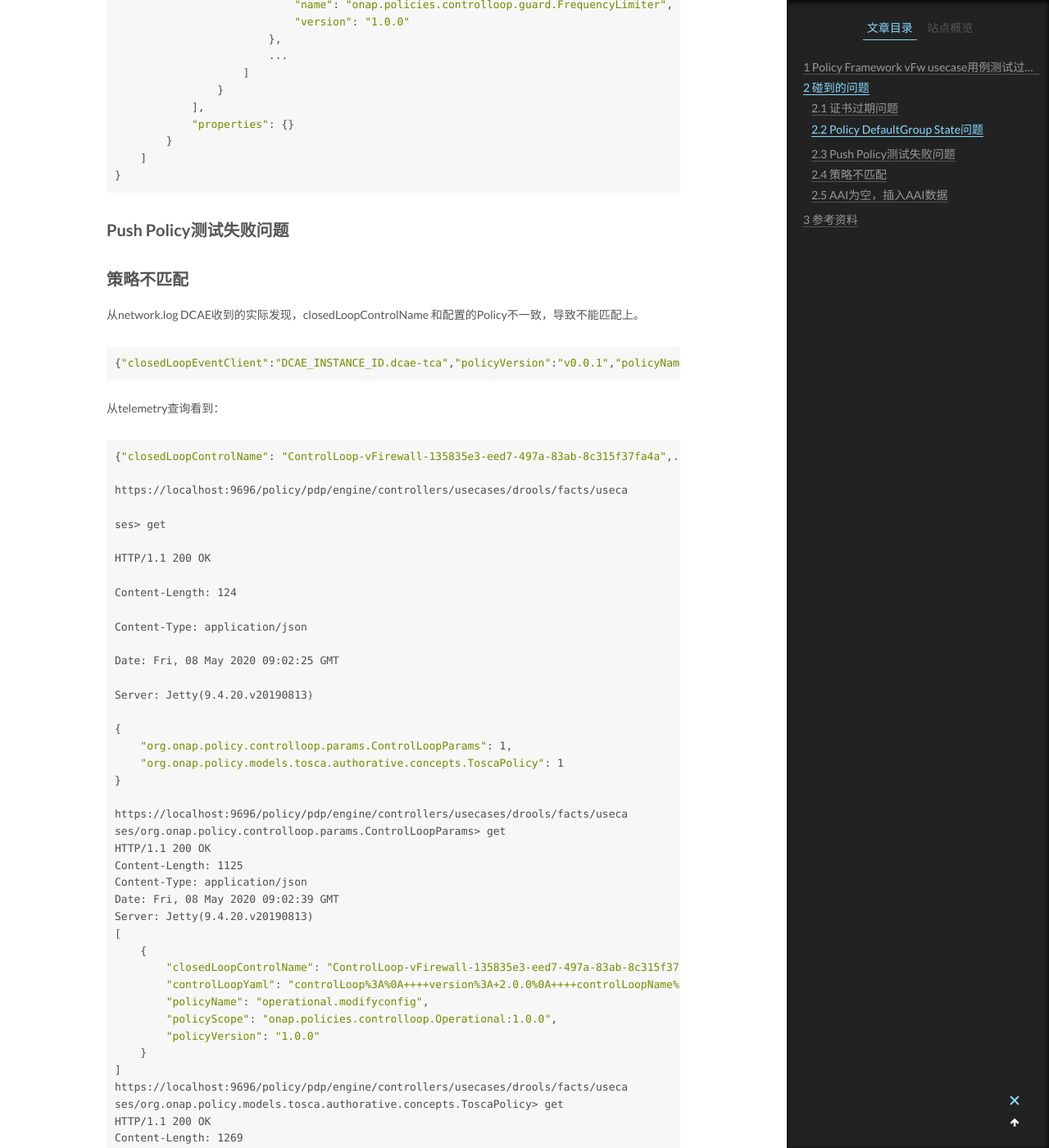
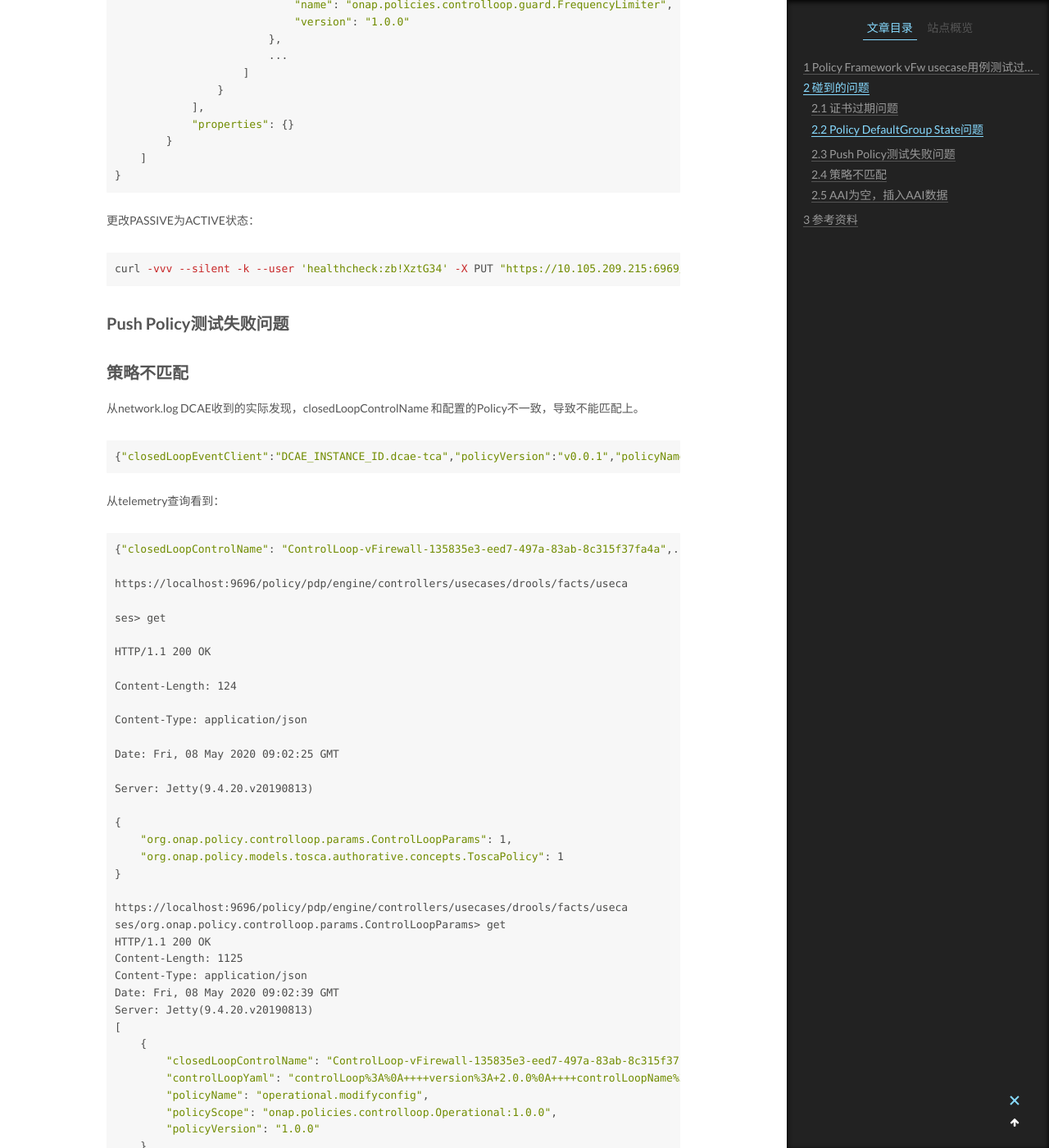
Before and after one commit to lkzlee/lkzlee.github.io, a Jekyll site: the page built from _posts/2020-06-10-Policy Framework vFw usecase用例测试过程及问题总结.md, in a window 1280 px wide and 1400 px high, scrolled down 8723 px. Shown: the whole window at 82% size. Built offline with Jekyll 4.4.1, drawn with Linux system fonts in a browser that asks for light colours.

Commit message:
onap vfw policy usecase doc

```diff
--- a/_posts/2020-06-10-Policy Framework vFw usecase用例测试过程及问题总结.md
+++ b/_posts/2020-06-10-Policy Framework vFw usecase用例测试过程及问题总结.md
@@ -399,7 +399,11 @@ curl -vvv --silent -k --user 'healthcheck:zb!XztG34' -X GET "https://10.105.209.
 }
 ~~~
 
+更改PASSIVE为ACTIVE状态：
 
+~~~shell
+curl -vvv --silent -k --user 'healthcheck:zb!XztG34' -X PUT "https://10.105.209.215:6969/policy/pap/v1/pdps/groups/defaultGroup?state=ACTIVE" -H "Accept: application/json" -H "Content-Type: application/json"
+~~~
 
 
 
```
